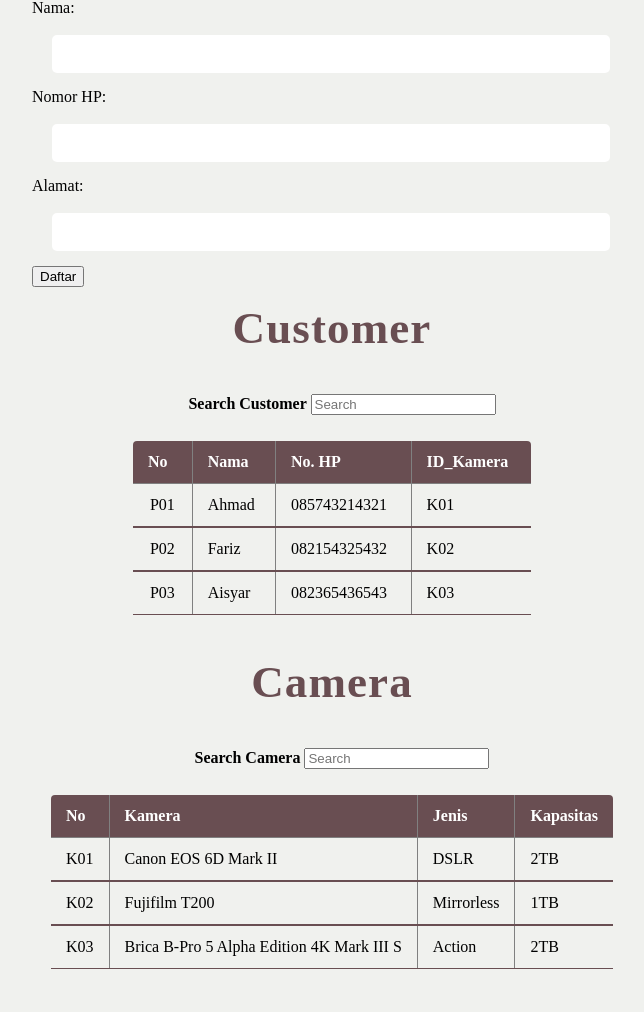
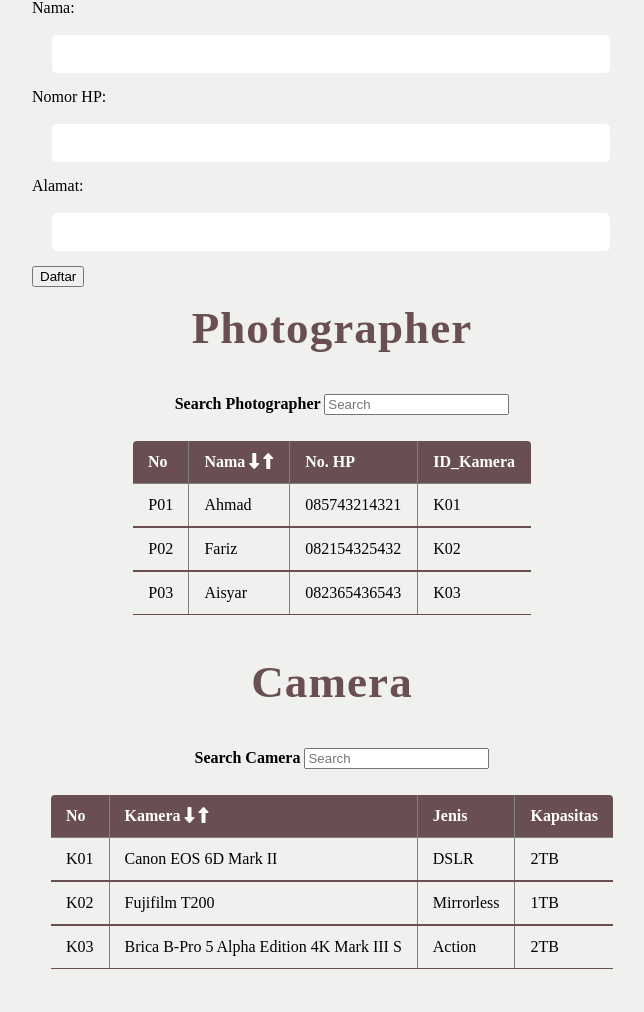
Before and after one commit to RissaEnjellita/pawebkelompok5b2, a PHP site: page /customer.php in a window 1280 px wide. Shown: the part 198-1210 px from the top of the page, without its empty margins (308-952 px from the left). Run offline with PHP 8.4, Linux system fonts and the light colour scheme; data comes from the database, SQL or seed files in the repository; some libraries are stand-ins or nearby versions; some web fonts are replaced.

Commit message:
perbaikan bug

```diff
--- a/admin.php
+++ b/admin.php
@@ -157,7 +157,7 @@
                                 <td><?php echo $row["status1"] ?></td>
                                 <td>
                                     <a href="delete_transaction.php?id=<?= $row['id'] ?>">HAPUS</a>
-                                    <a href="update_transaksi.php?id=<?= $row['id'] ?>">UPDATE</a>
+                                    <a href="update_transaction.php?id=<?= $row['id'] ?>">UPDATE</a>
                                 </td>
                             </tr>
                         </tbody>
--- a/css/customer.css
+++ b/css/customer.css
@@ -266,3 +266,23 @@ hr{
 .link:hover{
     transform: scale(1.2);
 }
+
+/* .th.sortable.arrow-up:before, .th.sortable.arrow-down:before {
+    color: blue;
+  } */
+
+
+/* Style untuk tombol sorting */
+th .sortable {
+    cursor: pointer;
+    position: relative;
+  }
+
+  .sortable span {
+    transition: transform 0.2s ease-in-out;
+}
+
+.sortable:hover .arrow-up,
+.sortable:hover .arrow-down {
+    transform: rotate(180deg);
+}
--- a/customer.php
+++ b/customer.php
@@ -15,14 +15,14 @@
 
         $query3 = "INSERT INTO transaction1 VALUES
                     ('','$nama2', '$id_photographer', '$jenis_layanan','')";
-        mysqli_query($conn, $query3);
+        $masuk = mysqli_query($conn, $query3);
 
+        if ($masuk) {
             echo "<script>
                         alert('Berhasil Memesan!');
-                document.location.href = 'customer.php':
+                        document.location.href = 'customer.php';
                     </script>";
-
-        header("Location: customer.php");
+        }
     }
 
     if( isset($_GET["tambah2"])){
@@ -32,14 +32,14 @@
 
         $query4 = "INSERT INTO customer VALUES
                     ('$nama', '$nomor_hp', '$alamat')";
-        mysqli_query($conn, $query4);
+        $masuk2 = mysqli_query($conn, $query4);
 
+        if ($masuk2) {
             echo "<script>
                     alert('Berhasil Mendaftar!');
-                document.location.href = 'customer.php':
+                    document.location.href = 'customer.php';
                 </script>";
-
-        header("Location: customer.php");
+}
     }
 ?>
 
@@ -53,6 +53,7 @@ require "koneksi.php";
         <meta charset="UTF-8">
         <meta http-equiv="X-UA-Compatible" content="IE=edge">
         <meta name="viewport" content="width=device-width, initial-scale=1.0">
+        <script src='https://kit.fontawesome.com/a076d05399.js' crossorigin='anonymous'></script>
         <title>Portfolibsite</title>
 
     </head>
@@ -148,19 +149,38 @@ require "koneksi.php";
                                 }
                             }
                         }
+                        setSortArrow(n, dir);
+                    }
+                    function setSortArrow(n, dir) {
+                        var th = document.getElementsByTagName("th")[n];
+                        var ths = document.getElementsByTagName("th");
+                        for (i = 0; i < ths.length; i++) {
+                            ths[i].classList.remove("arrow-up");
+                            ths[i].classList.remove("arrow-down");
+                        }
+                        if (dir == "asc"){
+                            th.classList.add("arrow-up");
+                        }else if (dir == "desc"){
+                            th.classList.add("arrow-down");
+                        }
                     }
                 </script>
 
-                    <h3>Customer</h3>
+                    <h3>Photographer</h3>
                     <label type="search" style="text-align : center;">
-                        Search Customer
-                        <input type="search" id="customerInput" onkeyup="searchTable('customerInput', 'customerTable')" placeholder="Search" title="Type in a name">
+                        Search Photographer
+                        <input type="search" id="photographerInput" onkeyup="searchTable('photographerInput', 'photographerTable')" placeholder="Search" title="Type in a name">
                     </label>
-                    <table border="1" cellpadding="10" cellspacing="0" class="ctable" id="customerTable">
+                    <table border="1" cellpadding="10" cellspacing="0" class="ctable" id="photographerTable">
                         <thead>
                             <tr>
                                 <th>No</th>
-                                <th onclick="sortTable('customerTable', 1)">Nama</th>
+                                <th class="sortable" onclick="sortTable('photographerTable', 1, 'asc')">
+                                    Nama
+                                    <span id="arrow-down" class="fas fa-long-arrow-alt-down" onclick="sortTable('photographerTable', 1, 'asc')"></span>
+                                    <span id="arrow-up" class="fas fa-long-arrow-alt-up" onclick="sortTable('photographerTable', 1, 'desc')"></span>
+                                </th>
+
                                 <th>No. HP</th>
                                 <th>ID_Kamera</th>
                             </tr>
@@ -189,7 +209,11 @@ require "koneksi.php";
                         <thead>
                             <tr>
                                 <th>No</th>
-                                <th onclick="sortTable('cameraTable', 1)">Kamera</th>
+                                <th class="sortable" onclick="sortTable('cameraTable', 1)">
+                                Kamera
+                                <span id="arrow-down" class="fas fa-long-arrow-alt-down" onclick="sortTable('cameraTable', 1, 'asc')"></span>
+                                    <span id="arrow-up" class="fas fa-long-arrow-alt-up" onclick="sortTable('cameraTable', 1, 'desc')"></span>
+                            </th>
                                 <th>Jenis</th>
                                 <th>Kapasitas</th>
                             </tr>
--- a/update_customer.php
+++ b/update_customer.php
@@ -16,6 +16,9 @@ if (isset($_POST['update'])) {
     $nomor_hp = $_POST["nomor_hp"] ?? $row['nomor_hp'];
     $alamat = $_POST["alamat"] ?? $row['alamat'];
 
+    mysqli_query($conn, "SET foreign_key_checks = 0");
+    mysqli_query($conn, "UPDATE transaction1 SET nama_customer='$nama2' WHERE nama_customer='$row[nama]'");
+    mysqli_query($conn, "SET foreign_key_checks = 1");
 
     // Ubah data pada tabel customer
     $query1 = "UPDATE customer SET
```
Also changed, not shown: update_transaction.php (renamed from update_transaksi.php, +5 -9 lines). Lines whose indentation alone changed are shown as unchanged.
